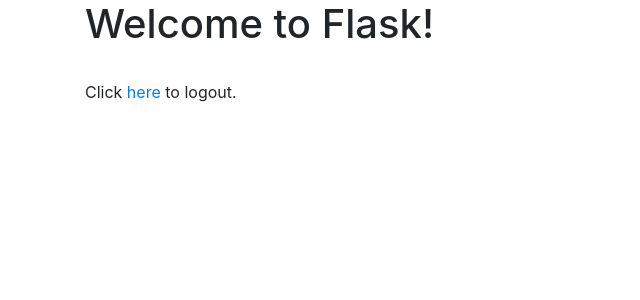
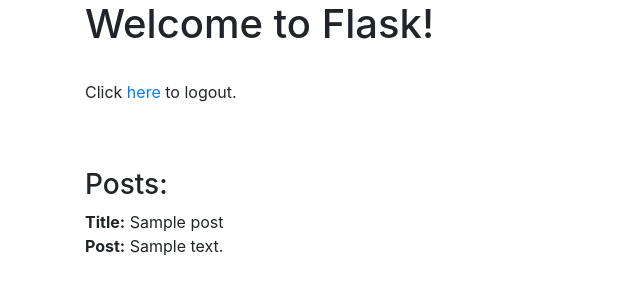
Before and after one commit to leslie-alldridge/fullstack-flask, a Flask app: template templates/index.html in a window 1280 px wide. Shown: the top 300 px of the page, without its empty margins (0-640 px from the left). Run offline with Flask 2, Linux system fonts and the light colour scheme; the template is opened without the code that fills it: most values are stand-ins (such as "Sample title", 1, 10 or a date in 2020); some libraries are stand-ins or nearby versions.

Commit message:
posts display on homepage

```diff
--- a/app.py
+++ b/app.py
@@ -1,9 +1,11 @@
-from flask import Flask, render_template, redirect, url_for, request, session, flash
+from flask import Flask, render_template, redirect, url_for, request, session, flash, g
 from functools import wraps
+import sqlite3
 
 app = Flask(__name__)
 
 app.secret_key = "my precious"
+app.database = "sample.db"
 
 
 def login_required(f):
@@ -20,7 +22,11 @@
 @app.route('/')
 @login_required
 def home():
-    return render_template("index.html")
+    g.db = connect_db()
+    cur = g.db.execute('select * from posts')
+    posts = [dict(title=row[0], description=row[1]) for row in cur.fetchall()]
+    g.db.close()
+    return render_template("index.html", posts=posts)
 
 
 @app.route('/welcome')
@@ -49,5 +55,9 @@
     return redirect(url_for('welcome'))
 
 
+def connect_db():
+    return sqlite3.connect(app.database)
+
+
 if __name__ == '__main__':
     app.run(debug=True)
--- a/templates/index.html
+++ b/templates/index.html
@@ -4,5 +4,12 @@
 <h1>Welcome to Flask!</h1>
 <br>
 <p>Click <a href="/logout">here</a> to logout.</p>
+<br><br>
+<h3>Posts:</h3>
+{% for post in posts %}
+  <strong>Title:</strong> {{ post.title }} <br>
+  <strong>Post:</strong> {{ post.description }} <br>
+<br>
+{% endfor %}
 
 {% endblock %}
```
Also changed, not shown: sql.py (added, +7 -0 lines), 1 other file.
